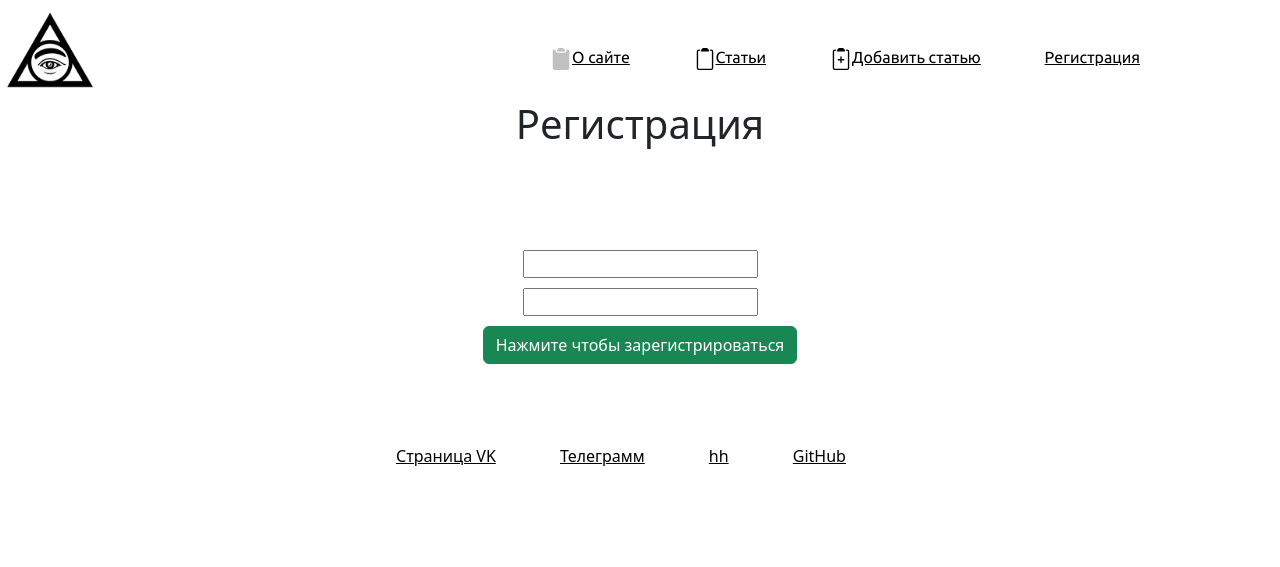
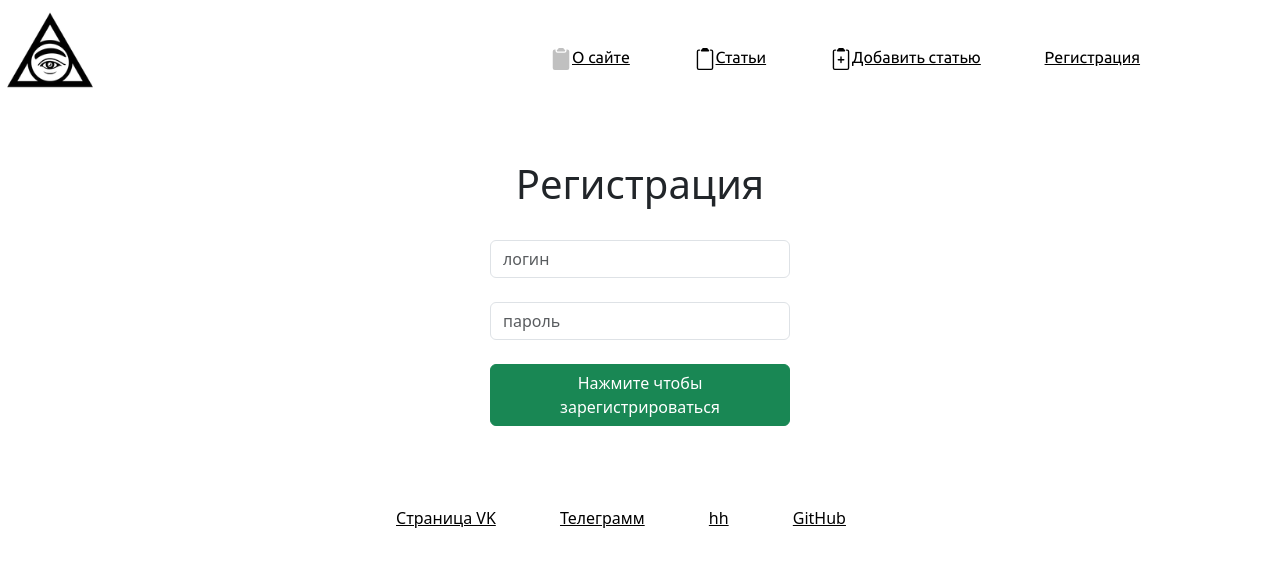
Before and after one commit to J0K3RM07/djsite, a Django app: page /auth/ in a window 1280 px wide. Shown: the top 567 px of the page. Run offline with Django 4.2, Linux system fonts and the light colour scheme.

Commit message:
Registration + hrefs Fix 1.2

```diff
--- a/myblog/authorization/forms.py
+++ b/myblog/authorization/forms.py
@@ -6,11 +6,11 @@ class authForm(forms.ModelForm):
         model = Auth
         fields = ['login', 'password']
         widgets = {
-            "title": forms.TextInput(attrs={
+            "login": forms.TextInput(attrs={
                 'class': 'form-control',
                 'placeholder': 'логин'
             }),
-            "anons": forms.PasswordInput(attrs={
+            "password": forms.PasswordInput(attrs={
                 'class': 'form-control',
                 'placeholder': 'пароль'
             })
--- a/myblog/authorization/templates/authorization/auth.html
+++ b/myblog/authorization/templates/authorization/auth.html
@@ -2,9 +2,9 @@
 
 {%block title%}Авторизация{%endblock%}
 {%block content%}
-<div class="form">
+<div class="RegForm">
     <h1>Регистрация</h1>
-    <form method="post">
+    <form  method="post">
         {%csrf_token%}<br>
         {{form.login}}<br>
         {{form.password}}<br>
--- a/myblog/human/static/human/css/styles.css
+++ b/myblog/human/static/human/css/styles.css
@@ -3,9 +3,7 @@
     margin: 0px;
     padding: 0px;
 }
-button, input {
-    margin-top: 10px;
-}
+
 
 .foot_ul{
     display: inline;
@@ -21,6 +19,7 @@ body{
     display: inline-block;
     margin-top: 45px;
     margin-right: 65px;
+
 }
 a{
     color: black;
@@ -62,9 +61,9 @@ main{
     display: block;
 }
 
-form{
+.RegForm{
     display: inline-block;
-    width: 800px;
+    width: 300px;
     padding-top: 60px;
 }
 .articleH{
```
